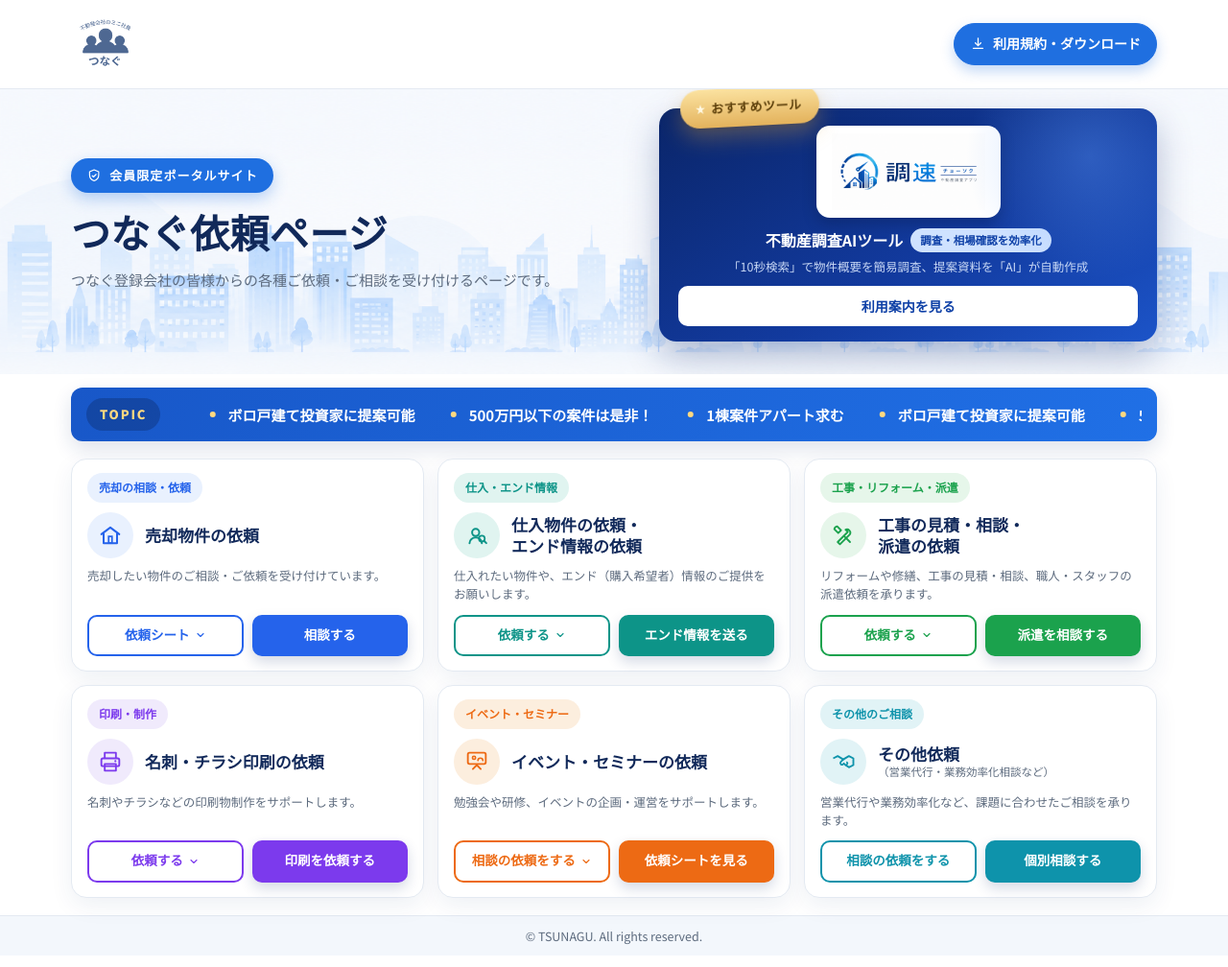
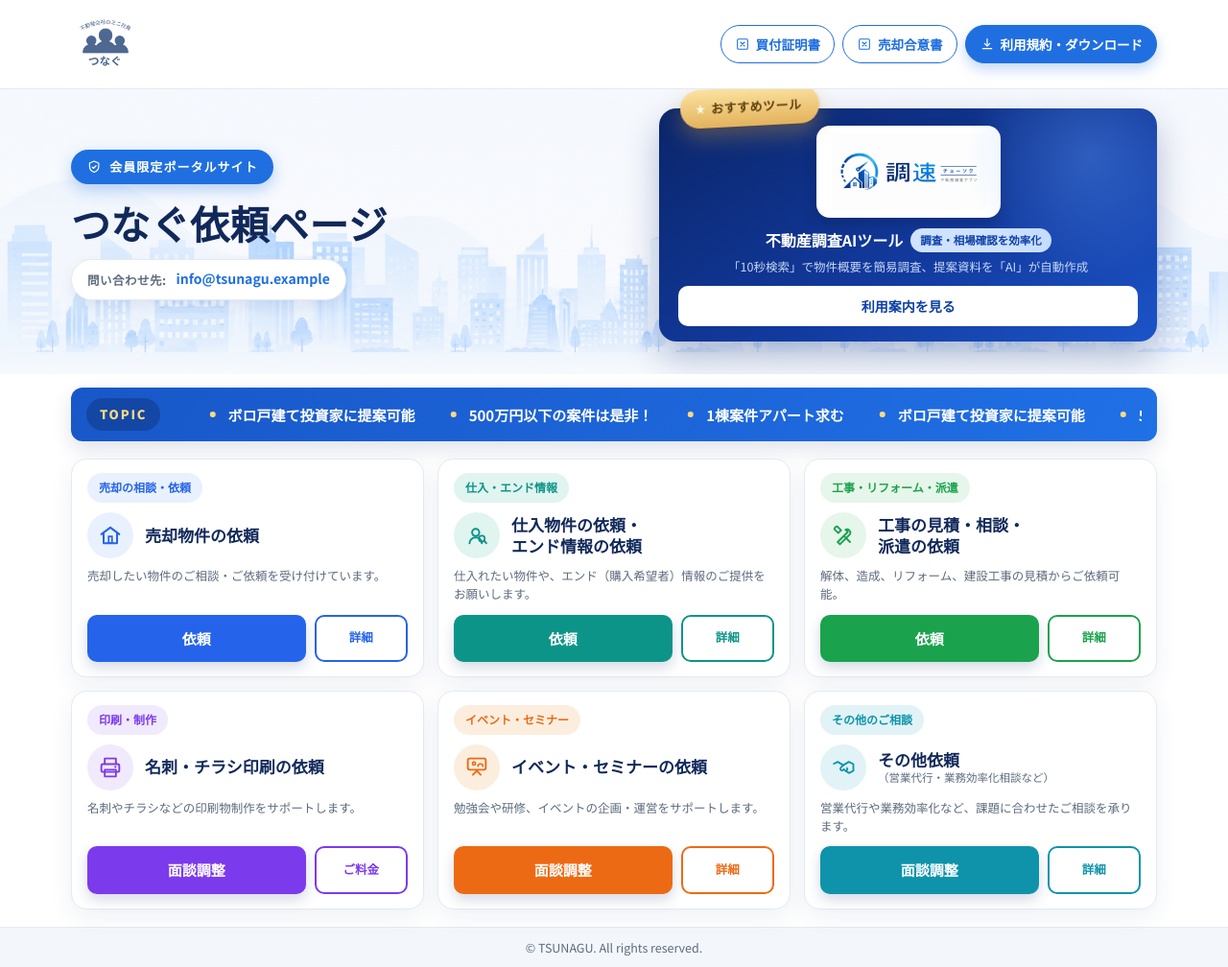
Before and after one commit to tagukichi/tsunagu, a PHP site: page / in a window 1280 px wide. Shown: the whole page at 96% size. Before the commit the page ends 985 px from the top, so only its background shows below. Run offline with PHP 8.4, Linux system fonts and the light colour scheme.

Commit message:
ヘッダー追加ボタン(買付/売却合意書)・問い合わせメール・カード全面刷新
- ヘッダー: 「買付証明書」「売却合意書」ボタンを追加(ACFでExcel等をアップ→download属性でDL)
- ヒーロー: リード文削除→「問い合わせ先:メールアドレス」に置換(ACFで編集可)
- 6カード全て「依頼/面談調整」(左7)＋「詳細/ご料金」(右3)構成に統一
  - 上3枚(売却/仕入/工事)=依頼、下3枚(印刷/イベント/その他)=面談調整
  - 印刷カードのみ右ボタンが「ご料金」で既存PDFポップアップを継続
  - 各カードの左ボタンURLをACFで設定(CF7設置ページへのリンク前提)
- カード3説明文を「解体、造成、リフォーム、建設工事の見積からご依頼可能。」に変更
- 未使用となったPDFスロット(card_n_pdf1~4)のACFフィールドを廃止

https://claude.ai/code/session_01N1BhnTiRHf3AoeJwBWiCX3

```diff
--- a/assets/css/style.css
+++ b/assets/css/style.css
@@ -119,20 +119,20 @@ h1, h2, h3, p { margin: 0; }
 .site-logo { display: inline-flex; align-items: center; }
 .site-logo__img { display: block; height: 72px; width: auto; }
 
-.header-actions { display: inline-flex; align-items: center; gap: 10px; }
+.header-actions { display: inline-flex; align-items: center; gap: 8px; flex-wrap: wrap; justify-content: flex-end; }
 .btn-header {
   display: inline-flex;
   align-items: center;
-  gap: 7px;
-  padding: 9px 16px;
+  gap: 6px;
+  padding: 8px 14px;
   border-radius: 999px;
   font-weight: 700;
-  font-size: 14px;
+  font-size: 13.5px;
   white-space: nowrap;
   border: 1.5px solid var(--brand);
   transition: background-color .15s ease, color .15s ease, filter .15s ease, box-shadow .15s ease;
 }
-.btn-header .icon { width: 17px; height: 17px; }
+.btn-header .icon { width: 16px; height: 16px; }
 .btn-header--ghost { color: var(--brand); background: #fff; }
 .btn-header--ghost:hover { background: #eaf3ff; }
 .btn-header--solid { color: #fff; background: var(--brand); box-shadow: 0 6px 14px rgba(31, 111, 224, .28); }
@@ -191,6 +191,26 @@ h1, h2, h3, p { margin: 0; }
   font-size: 15px;
   color: var(--muted);
 }
+.hero__contact {
+  margin-top: 14px;
+  display: inline-flex;
+  align-items: center;
+  gap: 10px;
+  padding: 8px 16px;
+  background: #fff;
+  border: 1px solid var(--line);
+  border-radius: 999px;
+  box-shadow: 0 6px 14px rgba(20, 52, 110, .08);
+  font-size: 14px;
+}
+.hero__contact-label { color: var(--muted); font-weight: 700; font-size: 12.5px; letter-spacing: .04em; }
+.hero__contact-mail {
+  color: var(--brand);
+  font-weight: 700;
+  text-decoration: none;
+  border-bottom: 1px dashed transparent;
+}
+.hero__contact-mail:hover { border-bottom-color: var(--brand); }
 
 /* ご利用について カード */
 .info-card {
@@ -426,6 +446,13 @@ h1, h2, h3, p { margin: 0; }
   margin-top: 12px;
 }
 .service-card__actions .btn { padding: 11px 7px; font-size: 13.5px; }
+
+/* 依頼(大)：詳細(小) = 7:3 のスプリット */
+.service-card__actions.actions--split {
+  grid-template-columns: 7fr 3fr;
+}
+.actions--split .actions__primary { font-size: 15px; font-weight: 700; padding: 13px 8px; }
+.actions--split .actions__secondary { font-size: 12.5px; padding: 12px 6px; }
 
 /* PDFドロップダウン（左ボタン） */
 .pdf-dropdown { position: relative; }
--- a/index.html
+++ b/index.html
@@ -15,6 +15,8 @@
   <!-- ============================================================
        ヘッダー
        [ACF] site_logo（画像）
+             header_ext1_label / header_ext1_file（Excel: 買付証明書）
+             header_ext2_label / header_ext2_file（Excel: 売却合意書）
              header_btn_label / header_btn_url（利用規約・ダウンロード）
   ============================================================ -->
   <header class="site-header">
@@ -23,8 +25,22 @@
         <img class="site-logo__img" src="assets/img/tsunaglogo.png" alt="つなぐ" width="500" height="500">
       </a>
       <nav class="header-actions">
+        <a href="#" class="btn-header btn-header--ghost" download>
+          <!-- PLACEHOLDER ICON: excel -->
+          <svg class="icon" viewBox="0 0 24 24" aria-hidden="true" focusable="false">
+            <rect x="4" y="4" width="16" height="16" rx="1.5" fill="none" stroke="currentColor" stroke-width="1.6"/>
+            <path d="M9 9l6 6M15 9l-6 6" stroke="currentColor" stroke-width="1.6" stroke-linecap="round"/>
+          </svg>
+          <span>買付証明書</span>
+        </a>
+        <a href="#" class="btn-header btn-header--ghost" download>
+          <svg class="icon" viewBox="0 0 24 24" aria-hidden="true" focusable="false">
+            <rect x="4" y="4" width="16" height="16" rx="1.5" fill="none" stroke="currentColor" stroke-width="1.6"/>
+            <path d="M9 9l6 6M15 9l-6 6" stroke="currentColor" stroke-width="1.6" stroke-linecap="round"/>
+          </svg>
+          <span>売却合意書</span>
+        </a>
         <a href="#" class="btn-header btn-header--solid">
-          <!-- PLACEHOLDER ICON: download -->
           <svg class="icon" viewBox="0 0 24 24" aria-hidden="true" focusable="false">
             <path d="M12 4v10" fill="none" stroke="currentColor" stroke-width="1.8" stroke-linecap="round"/>
             <path d="M8 11l4 4 4-4" fill="none" stroke="currentColor" stroke-width="1.8" stroke-linecap="round" stroke-linejoin="round"/>
@@ -56,7 +72,10 @@
             会員限定ポータルサイト
           </span>
           <h1 class="hero__title">つなぐ依頼ページ</h1>
-          <p class="hero__lead">つなぐ登録会社の皆様からの各種ご依頼・ご相談を受け付けるページです。</p>
+          <p class="hero__contact">
+            <span class="hero__contact-label">問い合わせ先:</span>
+            <a class="hero__contact-mail" href="mailto:info@tsunagu.example">info@tsunagu.example</a>
+          </p>
         </div>
 
         <!-- おすすめツール（調速）：ヒーロー右のコンパクトカード -->
@@ -121,20 +140,11 @@
               <h3 class="service-card__title">売却物件の依頼</h3>
             </div>
             <p class="service-card__desc">売却したい物件のご相談・ご依頼を受け付けています。</p>
-            <div class="service-card__actions">
-              <!-- 左：PDF（複数登録対応 / card_1_pds） -->
-              <div class="pdf-dropdown">
-                <button type="button" class="btn btn--outline pdf-trigger" aria-haspopup="true" aria-expanded="false">
-                  <span>依頼シート</span>
-                  <svg class="pdf-caret" viewBox="0 0 24 24" aria-hidden="true" focusable="false"><path d="M6 9l6 6 6-6" fill="none" stroke="currentColor" stroke-width="2.2" stroke-linecap="round" stroke-linejoin="round"/></svg>
-                </button>
-                <ul class="pdf-menu" role="menu" hidden>
-                  <li role="none"><a class="pdf-menu__item" role="menuitem" href="assets/pdf/sample.pdf" target="_blank" rel="noopener">自社物件の売却依頼</a></li>
-                  <li role="none"><a class="pdf-menu__item" role="menuitem" href="assets/pdf/sample.pdf" target="_blank" rel="noopener">仲介物件の売却依頼</a></li>
-                </ul>
-              </div>
-              <!-- 右：ポップアップ（card_1_popup_*） -->
-              <button type="button" class="btn btn--solid popup-trigger" data-popup="popup-c1" data-popup-title="売却のご相談について">相談する</button>
+            <div class="service-card__actions actions--split">
+              <!-- 左：依頼（別ページへのリンク / card_1_btn1_url） -->
+              <a class="btn btn--solid actions__primary" href="#">依頼</a>
+              <!-- 右：詳細（ポップアップ / card_1_popup_*） -->
+              <button type="button" class="btn btn--outline actions__secondary popup-trigger" data-popup="popup-c1" data-popup-title="売却のご相談について">詳細</button>
             </div>
             <div class="popup-content" id="popup-c1" hidden>
               <p>自社物件の売却や、一般のお客様から預かった物件の売却依頼はこちらからご依頼ください。</p>
@@ -163,20 +173,9 @@
               <h3 class="service-card__title">仕入物件の依頼・<br>エンド情報の依頼</h3>
             </div>
             <p class="service-card__desc">仕入れたい物件や、エンド（購入希望者）情報のご提供をお願いします。</p>
-            <div class="service-card__actions">
-              <!-- 左：PDF（今回は1件＝クリックで直接表示 / card_2_pdfs） -->
-              <div class="pdf-dropdown">
-                <button type="button" class="btn btn--outline pdf-trigger" aria-haspopup="true" aria-expanded="false">
-                  <span>依頼する</span>
-                  <svg class="pdf-caret" viewBox="0 0 24 24" aria-hidden="true" focusable="false"><path d="M6 9l6 6 6-6" fill="none" stroke="currentColor" stroke-width="2.2" stroke-linecap="round" stroke-linejoin="round"/></svg>
-                </button>
-                <ul class="pdf-menu" role="menu" hidden>
-                  <li role="none"><a class="pdf-menu__item" role="menuitem" href="assets/pdf/sample.pdf" target="_blank" rel="noopener">自社購入の仕入基準を依頼</a></li>
-                  <li role="none"><a class="pdf-menu__item" role="menuitem" href="assets/pdf/sample.pdf" target="_blank" rel="noopener">一般買主の購入ニーズを依頼</a></li>
-                </ul>
-              </div>
-              <!-- 右：ポップアップ（card_2_popup_*） -->
-              <button type="button" class="btn btn--solid popup-trigger" data-popup="popup-c2" data-popup-title="エンド情報の送付について">エンド情報を送る</button>
+            <div class="service-card__actions actions--split">
+              <a class="btn btn--solid actions__primary" href="#">依頼</a>
+              <button type="button" class="btn btn--outline actions__secondary popup-trigger" data-popup="popup-c2" data-popup-title="仕入・エンド情報について">詳細</button>
             </div>
             <div class="popup-content" id="popup-c2" hidden>
               <p>自社物件の仕入や、一般のお客様が希望されるニーズ情報の共有はこちらからご依頼ください。</p>
@@ -198,21 +197,10 @@
               </span>
               <h3 class="service-card__title">工事の見積・相談・<br>派遣の依頼</h3>
             </div>
-            <p class="service-card__desc">リフォームや修繕、工事の見積・相談、職人・スタッフの派遣依頼を承ります。</p>
-            <div class="service-card__actions">
-              <!-- 左：PDF（複数登録対応 / card_3_pdfs） -->
-              <div class="pdf-dropdown">
-                <button type="button" class="btn btn--outline pdf-trigger" aria-haspopup="true" aria-expanded="false">
-                  <span>依頼する</span>
-                  <svg class="pdf-caret" viewBox="0 0 24 24" aria-hidden="true" focusable="false"><path d="M6 9l6 6 6-6" fill="none" stroke="currentColor" stroke-width="2.2" stroke-linecap="round" stroke-linejoin="round"/></svg>
-                </button>
-                <ul class="pdf-menu" role="menu" hidden>
-                  <li role="none"><a class="pdf-menu__item" role="menuitem" href="assets/pdf/sample.pdf" target="_blank" rel="noopener">工事見積依頼シート</a></li>
-                  <li role="none"><a class="pdf-menu__item" role="menuitem" href="assets/pdf/sample.pdf" target="_blank" rel="noopener">リフォーム見積依頼シート</a></li>
-                </ul>
-              </div>
-              <!-- 右：ポップアップ（card_3_popup_*） -->
-              <button type="button" class="btn btn--solid popup-trigger" data-popup="popup-c3" data-popup-title="職人・スタッフ派遣のご相談">派遣を相談する</button>
+            <p class="service-card__desc">解体、造成、リフォーム、建設工事の見積からご依頼可能。</p>
+            <div class="service-card__actions actions--split">
+              <a class="btn btn--solid actions__primary" href="#">依頼</a>
+              <button type="button" class="btn btn--outline actions__secondary popup-trigger" data-popup="popup-c3" data-popup-title="工事・リフォーム・派遣について">詳細</button>
             </div>
             <div class="popup-content" id="popup-c3" hidden>
               <p>つなぐ提携会社様をご紹介可能です。まずは実際の現場の見積からおつなぎ致します。</p>
@@ -236,21 +224,9 @@
               <h3 class="service-card__title">名刺・チラシ印刷の依頼</h3>
             </div>
             <p class="service-card__desc">名刺やチラシなどの印刷物制作をサポートします。</p>
-            <div class="service-card__actions">
-              <!-- 左：PDF（今回は1件＝クリックで直接表示 / card_4_pdfs） -->
-              <div class="pdf-dropdown">
-                <button type="button" class="btn btn--outline pdf-trigger" aria-haspopup="true" aria-expanded="false">
-                  <span>依頼する</span>
-                  <svg class="pdf-caret" viewBox="0 0 24 24" aria-hidden="true" focusable="false"><path d="M6 9l6 6 6-6" fill="none" stroke="currentColor" stroke-width="2.2" stroke-linecap="round" stroke-linejoin="round"/></svg>
-                </button>
-                <ul class="pdf-menu" role="menu" hidden>
-                  <li role="none"><a class="pdf-menu__item" role="menuitem" href="assets/pdf/sample.pdf" target="_blank" rel="noopener">名刺作成パックの依頼</a></li>
-                  <li role="none"><a class="pdf-menu__item" role="menuitem" href="assets/pdf/sample.pdf" target="_blank" rel="noopener">チラシ作成パックの依頼</a></li>
-                  <li role="none"><a class="pdf-menu__item" role="menuitem" href="assets/pdf/sample.pdf" target="_blank" rel="noopener">毎月販促パックの依頼</a></li>
-                </ul>
-              </div>
-              <!-- 右：ポップアップ（card_4_popup_*） -->
-              <button type="button" class="btn btn--solid popup-trigger" data-popup="popup-c4" data-popup-title="印刷メニュー・料金表">印刷を依頼する</button>
+            <div class="service-card__actions actions--split">
+              <a class="btn btn--solid actions__primary" href="#">面談調整</a>
+              <button type="button" class="btn btn--outline actions__secondary popup-trigger" data-popup="popup-c4" data-popup-title="印刷メニュー・料金表">ご料金</button>
             </div>
             <div class="popup-content" id="popup-c4" hidden>
               <object class="popup-pdf" data="assets/pdf/print-pricing.pdf" type="application/pdf" title="印刷メニュー・料金表">
@@ -276,20 +252,9 @@
               <h3 class="service-card__title">イベント・セミナーの依頼</h3>
             </div>
             <p class="service-card__desc">勉強会や研修、イベントの企画・運営をサポートします。</p>
-            <div class="service-card__actions">
-              <!-- 左：PDF（複数登録対応 / card_5_pdfs） -->
-              <div class="pdf-dropdown">
-                <button type="button" class="btn btn--outline pdf-trigger" aria-haspopup="true" aria-expanded="false">
-                  <span>相談の依頼をする</span>
-                  <svg class="pdf-caret" viewBox="0 0 24 24" aria-hidden="true" focusable="false"><path d="M6 9l6 6 6-6" fill="none" stroke="currentColor" stroke-width="2.2" stroke-linecap="round" stroke-linejoin="round"/></svg>
-                </button>
-                <ul class="pdf-menu" role="menu" hidden>
-                  <li role="none"><a class="pdf-menu__item" role="menuitem" href="assets/pdf/sample.pdf" target="_blank" rel="noopener">セミナー企画シート</a></li>
-                  <li role="none"><a class="pdf-menu__item" role="menuitem" href="assets/pdf/sample.pdf" target="_blank" rel="noopener">研修プログラム一覧</a></li>
-                </ul>
-              </div>
-              <!-- 右：ポップアップ（card_5_popup_*） -->
-              <button type="button" class="btn btn--solid popup-trigger" data-popup="popup-c5" data-popup-title="イベント・セミナー依頼について">依頼シートを見る</button>
+            <div class="service-card__actions actions--split">
+              <a class="btn btn--solid actions__primary" href="#">面談調整</a>
+              <button type="button" class="btn btn--outline actions__secondary popup-trigger" data-popup="popup-c5" data-popup-title="イベント・セミナー依頼について">詳細</button>
             </div>
             <div class="popup-content" id="popup-c5" hidden>
               <p>弊社では、イベントやセミナーの補助を行っております。不動産業界に関わらず、様々な業界・業種の企業様にご利用いただいております。大手企業様向け・中小企業様向けどちらも対応可能です。</p>
@@ -310,19 +275,9 @@
               <h3 class="service-card__title">その他依頼<small>（営業代行・業務効率化相談など）</small></h3>
             </div>
             <p class="service-card__desc">営業代行や業務効率化など、課題に合わせたご相談を承ります。</p>
-            <div class="service-card__actions">
-              <!-- 左：PDF（今回は1件＝クリックで直接表示 / card_6_pdfs） -->
-              <div class="pdf-dropdown">
-                <button type="button" class="btn btn--outline pdf-trigger" aria-haspopup="true" aria-expanded="false">
-                  <span>相談の依頼をする</span>
-                  <svg class="pdf-caret" viewBox="0 0 24 24" aria-hidden="true" focusable="false"><path d="M6 9l6 6 6-6" fill="none" stroke="currentColor" stroke-width="2.2" stroke-linecap="round" stroke-linejoin="round"/></svg>
-                </button>
-                <ul class="pdf-menu" role="menu" hidden>
-                  <li role="none"><a class="pdf-menu__item" role="menuitem" href="assets/pdf/sample.pdf" target="_blank" rel="noopener">業務効率化チェックシート</a></li>
-                </ul>
-              </div>
-              <!-- 右：ポップアップ（card_6_popup_*） -->
-              <button type="button" class="btn btn--solid popup-trigger" data-popup="popup-c6" data-popup-title="個別相談について">個別相談する</button>
+            <div class="service-card__actions actions--split">
+              <a class="btn btn--solid actions__primary" href="#">面談調整</a>
+              <button type="button" class="btn btn--outline actions__secondary popup-trigger" data-popup="popup-c6" data-popup-title="個別相談について">詳細</button>
             </div>
             <div class="popup-content" id="popup-c6" hidden>
               <p>弊社のメイン事業は「営業代行事業」です。継続的なご依頼も、スポット対応でもご相談可能です。</p>
```
Also changed, not shown: wordpress-theme/tsunagu/assets/css/style.css (+32 -5 lines), wordpress-theme/tsunagu/header.php (+24 -2 lines), wordpress-theme/tsunagu/inc/acf-fields.php (+19 -18 lines), wordpress-theme/tsunagu/inc/defaults.php (+46 -69 lines), wordpress-theme/tsunagu/template-parts/content-tsunagu.php (+14 -18 lines), 1 other file.
